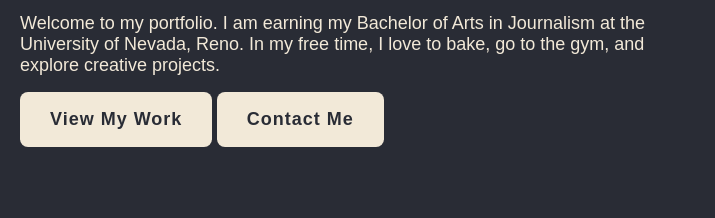
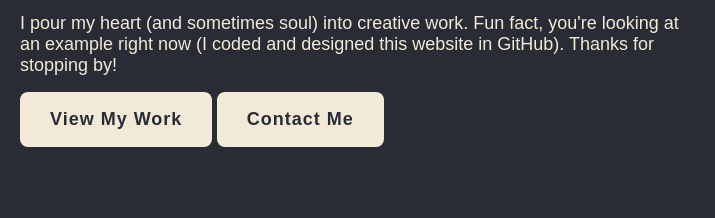
Before and after one commit to velvethyacinth/My-First-Website, a plain HTML site: page index.html in a window 1280 px wide. Shown: the part 369-587 px from the top of the page, 0-715 px from the left. Drawn offline with Linux system fonts and the light colour scheme; a web font is replaced by a local one.

Commit message:
Revise about section content in index.html
Updated the about section with a new introduction.

```diff
--- a/index.html
+++ b/index.html
@@ -23,7 +23,7 @@
             <section id="about" class="about-sec">
   <div class="about-copy">
     <h1 class="mobile-center-heading">I'm Cedar Tierney. <span><br>a Web Designer,<br>Event Planner,<br>and Content Creator.</span></h1>
-    <p>Welcome to my portfolio. I am earning my Bachelor of Arts in Journalism at the University of Nevada, Reno. In my free time, I love to bake, go to the gym, and explore creative projects.</p>
+    <p>I pour my heart (and sometimes soul) into creative work. Fun fact, you're looking at an example right now (I coded and designed this website in GitHub). Thanks for stopping by!</p>
     <div class="btn-box">
       <button class="btn-1">View My Work</button>
       <button class="btn-2">Contact Me</button>
```
